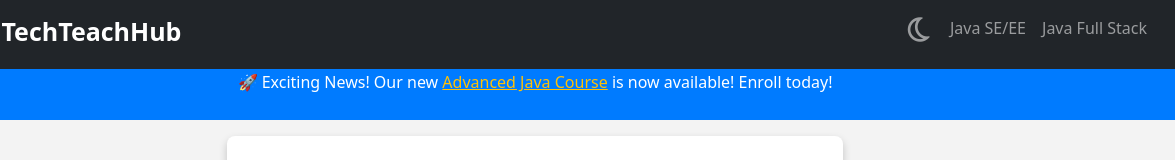
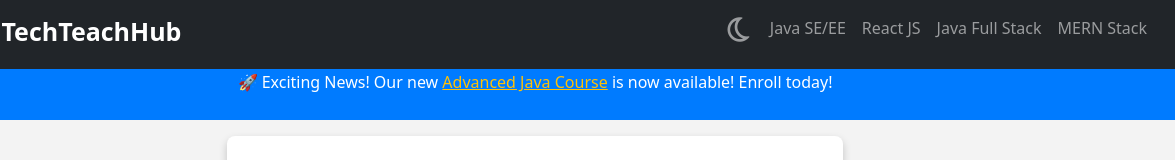
Before and after one commit to RamMohan222/app.github.io, a website: page java.html in a window 1280 px wide. Shown: the top 160 px of the page, 105-1280 px from the left. Drawn offline with nearby package versions, Linux system fonts and the light colour scheme; a script that the page names is missing.

Commit message:
Update java.html

```diff
--- a/java.html
+++ b/java.html
@@ -81,13 +81,13 @@
             <li class="nav-item">
               <a class="nav-link" href="java.html">Java SE/EE</a>
             </li>
-            <li class="nav-item d-none">
+            <li class="nav-item">
               <a class="nav-link" href="react.html">React JS</a>
             </li>
             <li class="nav-item">
               <a class="nav-link" href="java-full-stack.html">Java Full Stack</a>
             </li>
-            <li class="nav-item d-none">
+            <li class="nav-item">
               <a class="nav-link" href="mern.html">MERN Stack</a>
             </li>
           </ul>
```
